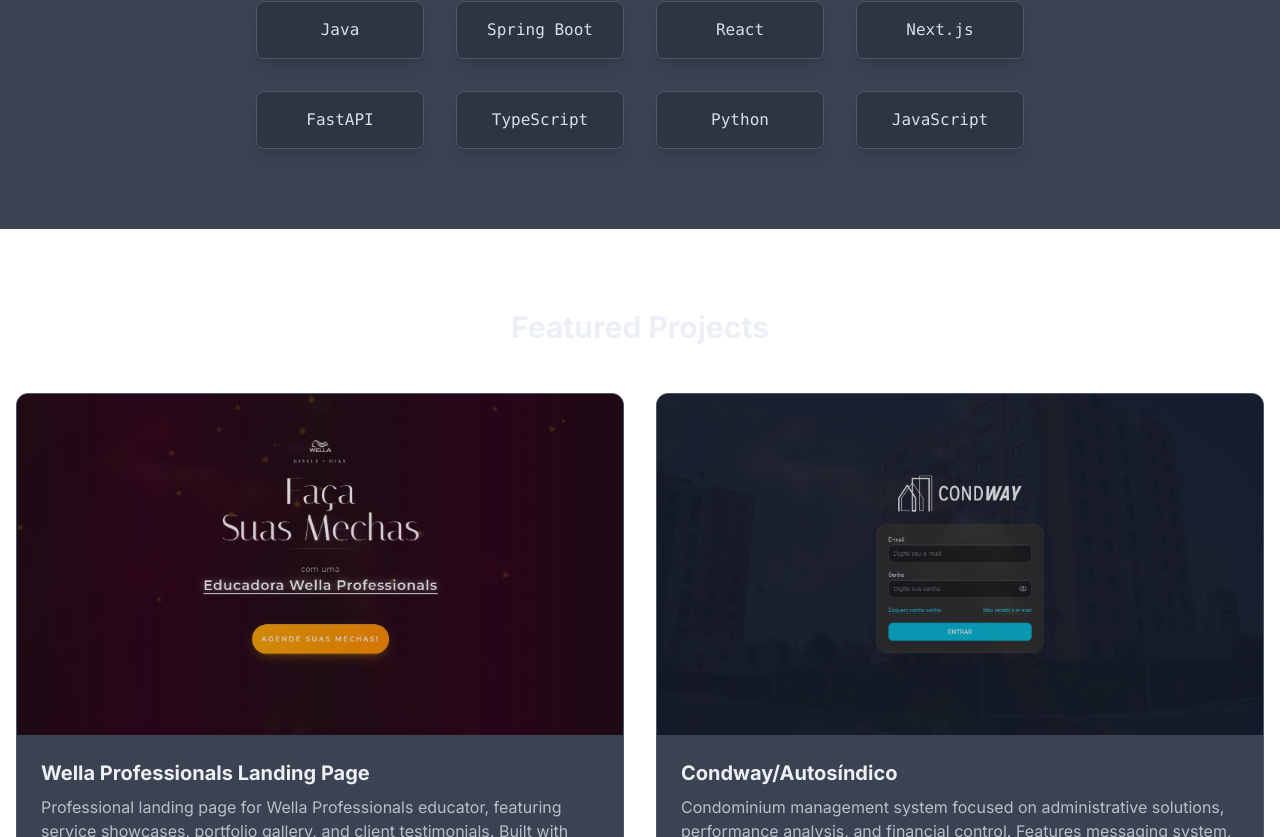
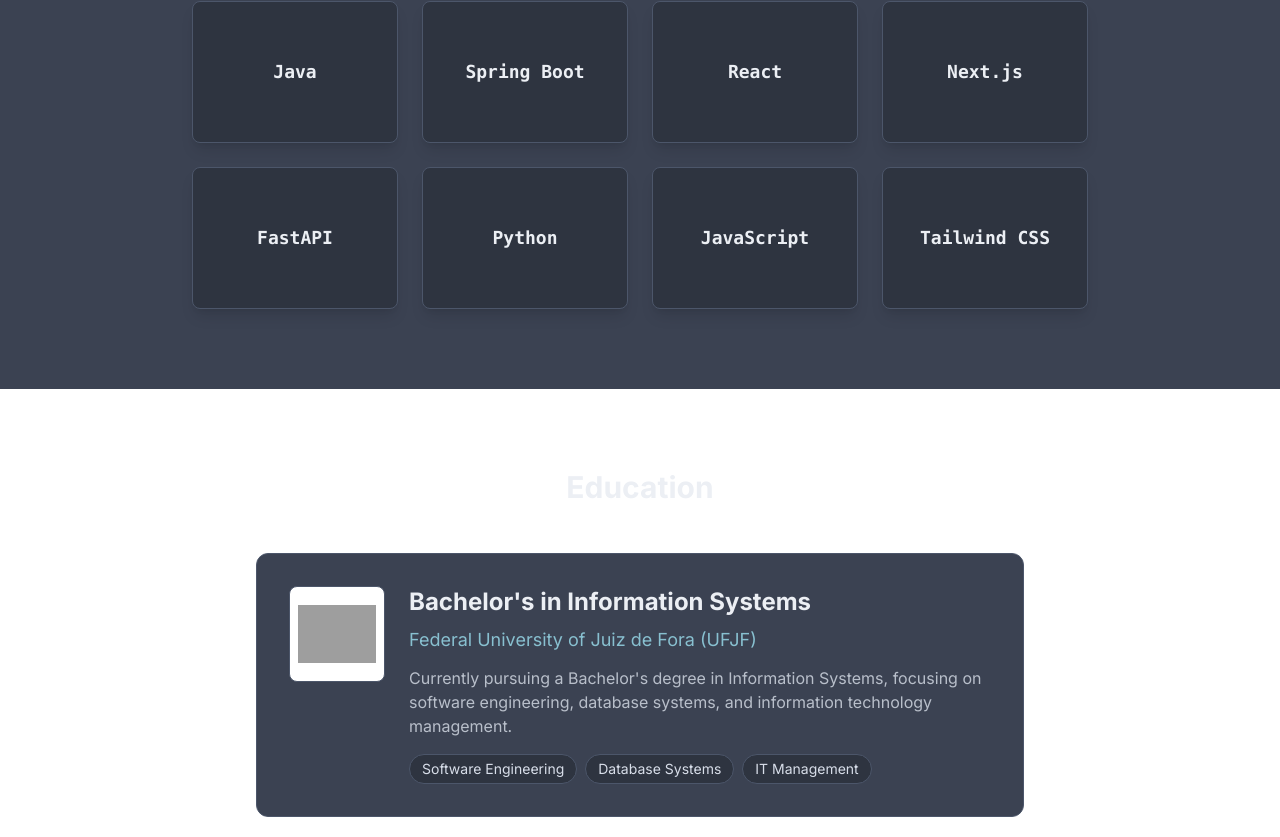
Before and after one commit to nsalgado2000/portfolio-nsalgado, a Next.js app: page / in a window 1280 px wide. Shown: the part 963-1800 px from the top of the page. Built offline with nearby package versions, Linux system fonts and the light colour scheme; grey boxes are pictures that could not be loaded.

Commit message:
feat: add Education component to showcase academic background and integrate it into the main page

```diff
--- /dev/null
+++ b/src/app/components/Education.jsx
@@ -0,0 +1,64 @@
+'use client';
+
+import Image from 'next/image';
+import { useState } from 'react';
+
+export default function Education() {
+  const [imageError, setImageError] = useState(false);
+
+  return (
+    <section className="py-20">
+      <div className="container mx-auto px-4">
+        <h2 className="text-3xl font-bold text-center mb-12 text-[#ECEFF4]">
+          Education
+        </h2>
+        <div className="max-w-3xl mx-auto">
+          <div className="bg-[#3B4252] rounded-xl p-8 border border-[#4C566A] hover:border-[#88C0D0] transition-all hover:shadow-xl">
+            <div className="flex flex-col md:flex-row items-center md:items-start gap-6">
+              <div className="flex-shrink-0">
+                <div className="w-24 h-24 bg-white rounded-lg flex items-center justify-center border border-[#4C566A] overflow-hidden relative">
+                  {!imageError ? (
+                    <Image
+                      src="/ufjf-logo.png"
+                      alt="UFJF Logo"
+                      width={96}
+                      height={96}
+                      className="object-contain p-2"
+                      onError={() => setImageError(true)}
+                    />
+                  ) : (
+                    <div className="w-full h-full bg-[#2E3440] rounded-lg flex items-center justify-center">
+                      <span className="text-xl font-bold text-[#88C0D0]">UFJF</span>
+                    </div>
+                  )}
+                </div>
+              </div>
+              <div className="flex-1 text-center md:text-left">
+                <h3 className="text-2xl font-bold text-[#ECEFF4] mb-2">
+                  Bachelor's in Information Systems
+                </h3>
+                <p className="text-lg text-[#88C0D0] mb-3">
+                  Federal University of Juiz de Fora (UFJF)
+                </p>
+                <p className="text-[#D8DEE9]/80 mb-4">
+                  Currently pursuing a Bachelor's degree in Information Systems, focusing on software engineering, database systems, and information technology management.
+                </p>
+                <div className="flex flex-wrap gap-2 justify-center md:justify-start">
+                  <span className="px-3 py-1 bg-[#2E3440] text-[#D8DEE9] text-sm rounded-full border border-[#4C566A]">
+                    Software Engineering
+                  </span>
+                  <span className="px-3 py-1 bg-[#2E3440] text-[#D8DEE9] text-sm rounded-full border border-[#4C566A]">
+                    Database Systems
+                  </span>
+                  <span className="px-3 py-1 bg-[#2E3440] text-[#D8DEE9] text-sm rounded-full border border-[#4C566A]">
+                    IT Management
+                  </span>
+                </div>
+              </div>
+            </div>
+          </div>
+        </div>
+      </div>
+    </section>
+  );
+}
--- a/src/app/components/TechStack.jsx
+++ b/src/app/components/TechStack.jsx
@@ -1,3 +1,38 @@
+const technologies = {
+  'Java': {
+    usage: 'Building RESTful APIs, microservices architecture, and enterprise backend systems with Spring Boot.',
+    category: 'Backend'
+  },
+  'Spring Boot': {
+    usage: 'Building production-ready backends with security, DI, and database integration.',
+    category: 'Backend'
+  },
+  'React': {
+    usage: 'Creating interactive user interfaces, reusable components, state management, and single-page applications.',
+    category: 'Frontend'
+  },
+  'Next.js': {
+    usage: 'Building full-stack applications with SSR, API routes, optimized performance, and production-ready React applications.',
+    category: 'Frontend'
+  },
+  'FastAPI': {
+    usage: 'Developing high-performance REST APIs, async endpoints, automatic API documentation, and Python backend services.',
+    category: 'Backend'
+  },
+  'Python': {
+    usage: 'Backend development, API creation with FastAPI, data processing, automation scripts, and server-side logic.',
+    category: 'Backend'
+  },
+  'JavaScript': {
+    usage: 'Frontend interactivity, DOM manipulation, async operations, and building dynamic web applications.',
+    category: 'Language'
+  },
+  'Tailwind CSS': {
+    usage: 'Building responsive, consistent UIs quickly with utility-first styling and design systems.',
+    category: 'Frontend'
+  },
+};
+
 export default function TechStack() {
     return (
   <section className="bg-[#3B4252] py-20">
@@ -5,13 +40,28 @@
           <h2 className="text-3xl font-bold text-center mb-12 text-[#ECEFF4]">
             Technologies I Work With
           </h2>
-          <div className="grid grid-cols-2 md:grid-cols-4 gap-8 max-w-3xl mx-auto">
-            {['Java', 'Spring Boot', 'React', 'Next.js', 'FastAPI', 'TypeScript', 'Python', 'JavaScript'].map((tech) => (
+          <div className="grid grid-cols-2 md:grid-cols-4 gap-6 max-w-4xl mx-auto">
+            {Object.entries(technologies).map(([tech, info]) => (
               <div
                 key={tech}
-                className="flex items-center justify-center p-4 bg-[#2E3440] rounded-lg shadow-lg hover:scale-105 transition-transform border border-[#4C566A] hover:border-[#88C0D0]"
+                className="group relative"
               >
-                <span className="font-mono text-[#D8DEE9]">{tech}</span>
+                <div className="p-5 bg-[#2E3440] rounded-lg shadow-lg transition-all duration-500 ease-out border border-[#4C566A] hover:border-[#88C0D0] cursor-pointer overflow-hidden group-hover:scale-110 group-hover:z-20 group-hover:shadow-2xl min-h-[100px] group-hover:min-h-[280px]">
+                  <div className="flex items-center justify-center min-h-[100px] group-hover:absolute group-hover:opacity-0 group-hover:pointer-events-none transition-all duration-300">
+                    <h3 className="font-mono text-lg font-bold text-[#ECEFF4]">{tech}</h3>
+                  </div>
+                  <div className="absolute inset-0 p-4 opacity-0 group-hover:opacity-100 transition-opacity duration-500 pointer-events-none group-hover:pointer-events-auto">
+                    <div className="h-full flex flex-col">
+                      <div className="mb-3">
+                        <h3 className="font-mono text-lg font-bold text-[#ECEFF4] mb-1">{tech}</h3>
+                        <span className="text-xs text-[#88C0D0] font-medium">{info.category}</span>
+                      </div>
+                      <p className="text-sm text-[#D8DEE9]/80 leading-relaxed">
+                        {info.usage}
+                      </p>
+                    </div>
+                  </div>
+                </div>
               </div>
             ))}
           </div>
--- a/src/app/page.jsx
+++ b/src/app/page.jsx
@@ -1,6 +1,7 @@
 import Link from 'next/link';
 import Hero from './components/Hero';
 import TechStack from './components/TechStack';
+import Education from './components/Education';
 import Projects from './components/Projects';
 import Contact from './components/Contact';
 import MatrixRain from './components/MatrixRain';
@@ -11,6 +12,7 @@
       <MatrixRain />
       <Hero />
       <TechStack />
+      <Education />
       <Projects />
       <Contact />
     </main>
```
